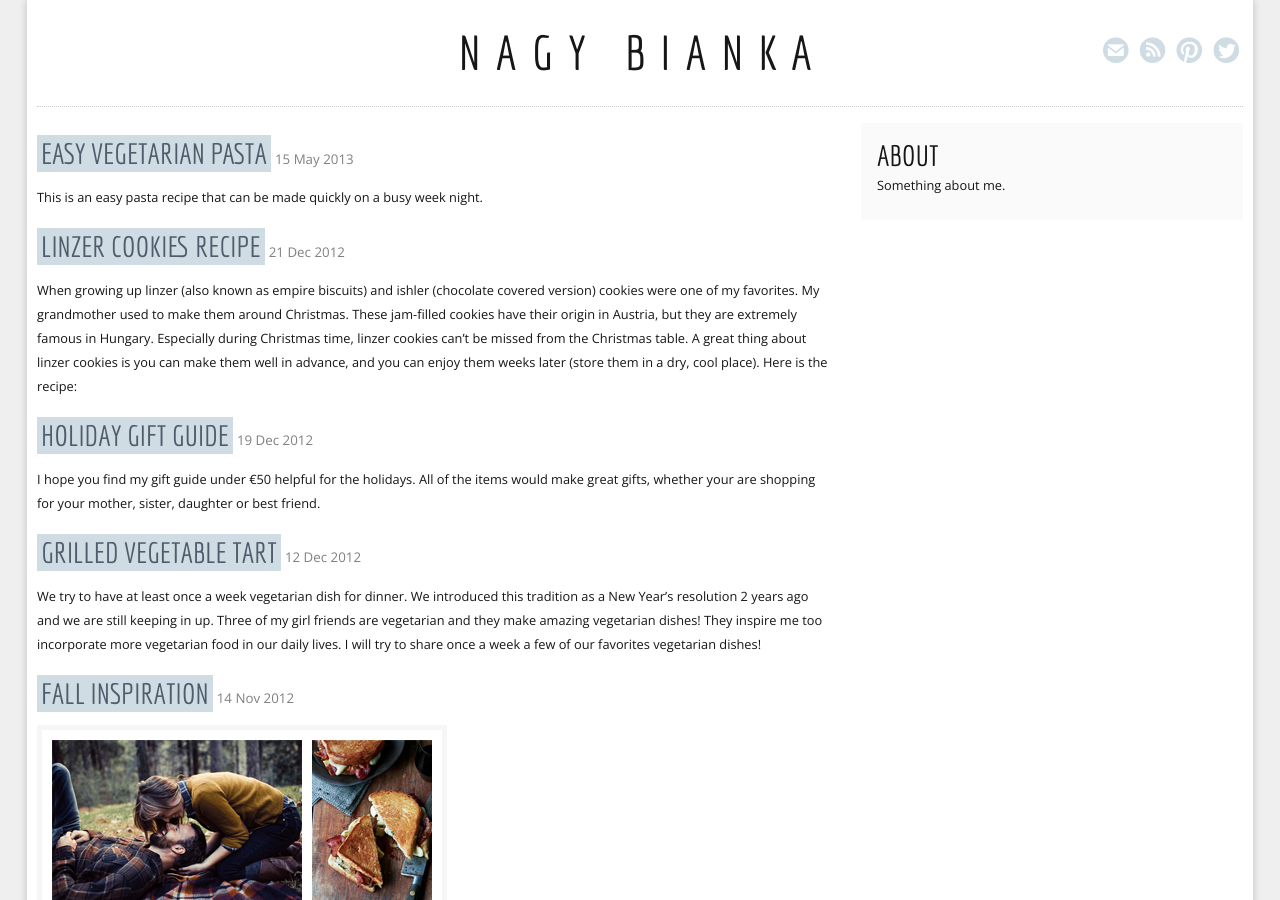
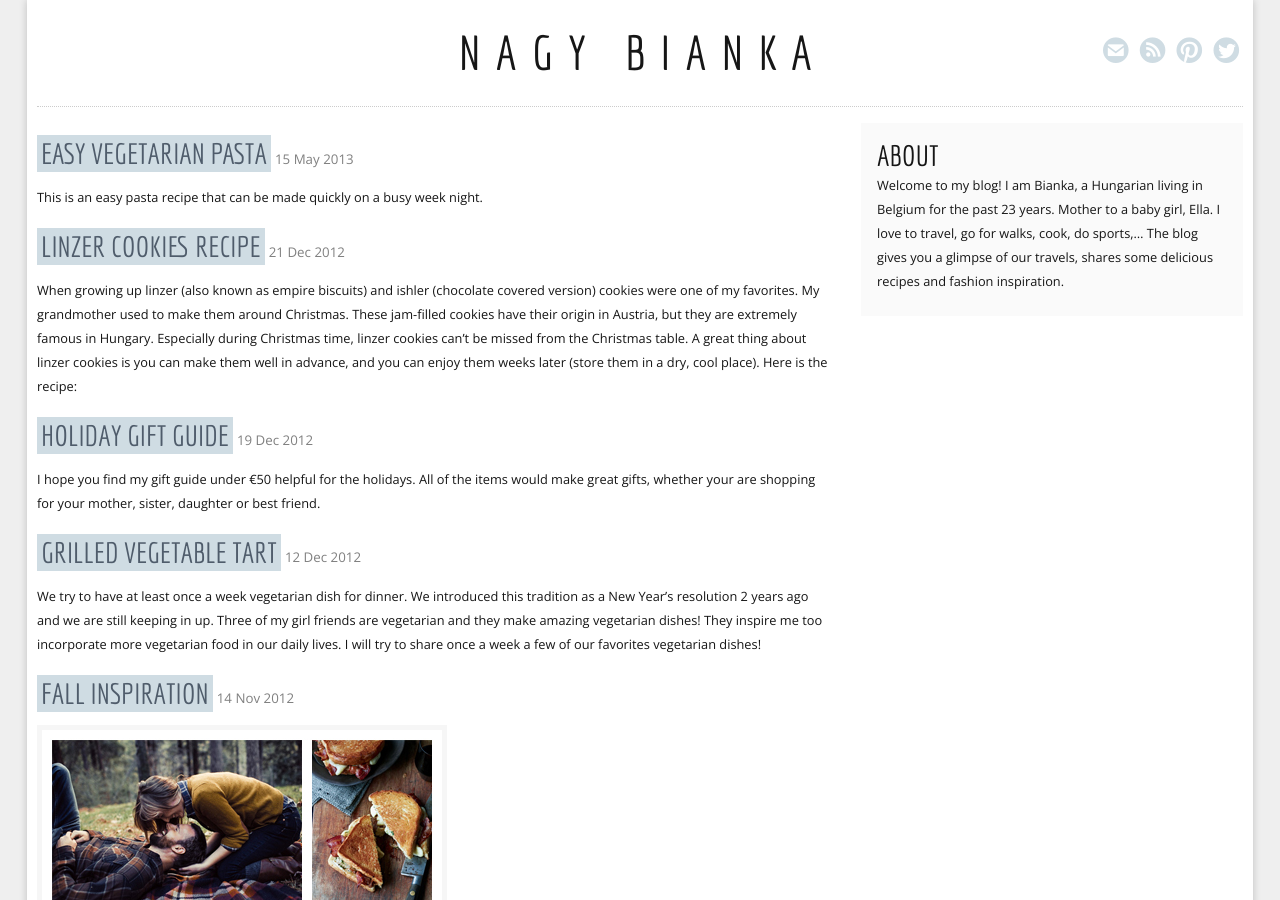
Before and after one commit to nagybianka/nagybianka.eu, a Jekyll site: the page built from blog/index.html, in a window 1280 px wide and 900 px high. Built offline with Jekyll 4.4.1, drawn with Linux system fonts in a browser that asks for light colours.

Commit message:
Add about text

```diff
--- a/_layouts/blog.html
+++ b/_layouts/blog.html
@@ -10,8 +10,8 @@ layout: default
     <aside>
       <section class="">
         <h1>About</h1>
-        <p>Something about me.</p>
+        <p>Welcome to my blog! I am Bianka, a Hungarian living in Belgium for the past 23 years. Mother to a baby girl, Ella. I love to travel, go for walks, cook, do sports,&hellip; The blog gives you a glimpse of our travels, shares some delicious recipes and fashion inspiration.</p>
       </section>
     </aside>
   </div>
-</div>
+</div
```
